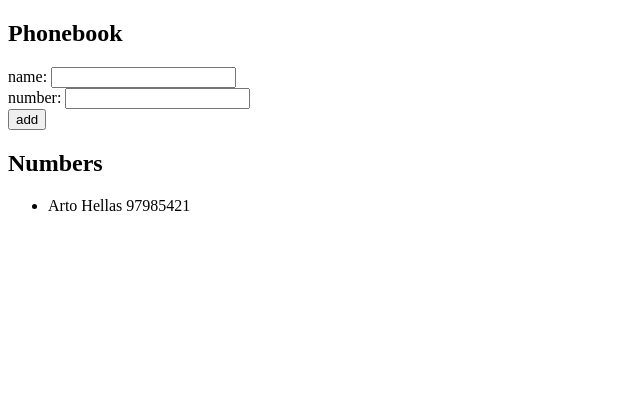
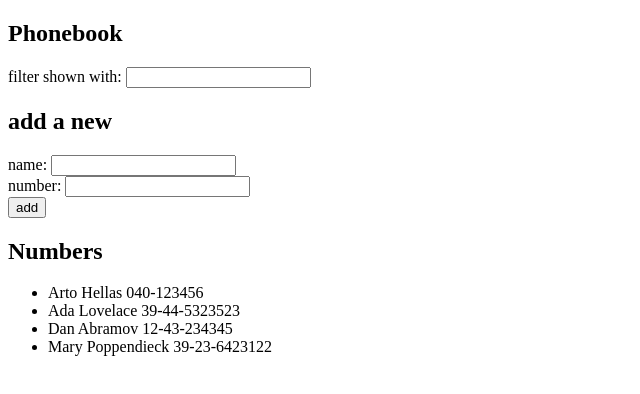
Before and after one commit to deodat04/fullstack_work_submission_Part2b, a React (Create React App) app: page / in a window 1280 px wide. Shown: the top 394 px of the page, without its empty margins (0-640 px from the left). Built offline with nearby package versions, Linux system fonts and the light colour scheme.

Commit message:
filter step

```diff
--- a/src/App.js
+++ b/src/App.js
@@ -1,55 +1,71 @@
-import { useState } from 'react'
-
+import { useState } from 'react';
 
 const Persons = ({ person }) => {
   return (
     <li>{person.name} {person.number}</li>
-  )
-}
+  );
+};
 
 const App = () => {
   const [persons, setPersons] = useState([
-    { name: 'Arto Hellas', number: '97985421' }
-  ])
-  const [newName, setNewName] = useState('')
-  const [newNumber, setNewNumber] = useState('')
+    { name: 'Arto Hellas', number: '040-123456', id: 1 },
+    { name: 'Ada Lovelace', number: '39-44-5323523', id: 2 },
+    { name: 'Dan Abramov', number: '12-43-234345', id: 3 },
+    { name: 'Mary Poppendieck', number: '39-23-6423122', id: 4 }
+  ]);
+
+  const [newName, setNewName] = useState('');
+  const [newNumber, setNewNumber] = useState('');
+  const [filter, setFilter] = useState('');
 
   const handleNameChange = (event) => {
-    console.log(event.target.value)
-    setNewName(event.target.value)
-  }
+    setNewName(event.target.value);
+  };
 
   const handleNumberChange = (event) => {
-    console.log(event.target.value)
-    setNewNumber(event.target.value)
-  }
+    setNewNumber(event.target.value);
+  };
+
+  const handleFilterChange = (event) => {
+    setFilter(event.target.value);
+  };
 
   const addPerson = (event) => {
-    if(persons.find(person => person.name === newName)) {
-      alert(`${newName} is already added to phonebook`)
-      return
+    if (persons.find(person => person.name === newName)) {
+      alert(`${newName} is already added to phonebook`);
+      return;
     }
-    event.preventDefault()
+    event.preventDefault();
     const personObject = {
       name: newName,
       number: newNumber,
       date: new Date().toISOString(),
-    }
+    };
 
-    setPersons(persons.concat(personObject))
-    setNewName('')
-    setNewNumber('')
-  }
+    setPersons(persons.concat(personObject));
+    setNewName('');
+    setNewNumber('');
+  };
+
+  const filteredPersons = persons.filter(person =>
+    person.name.toLowerCase().includes(filter.toLowerCase())
+  );
 
   return (
     <div>
       <h2>Phonebook</h2>
+      <form>
+        <div>
+          filter shown with: <input value={filter} onChange={handleFilterChange} />
+        </div>
+      </form>
+      <h2>add a new</h2>
       <form onSubmit={addPerson}>
         <div>
           name: <input value={newName} onChange={handleNameChange} />
         </div>
         <div>
-        number: <input value = {newNumber} onChange={handleNumberChange}/>
+          number: <input value={newNumber} onChange={handleNumberChange} />
         </div>
         <div>
           <button type="submit">add</button>
@@ -57,12 +73,12 @@
       </form>
       <h2>Numbers</h2>
       <ul>
-        {persons.map(person =>
+        {filteredPersons.map(person =>
           <Persons key={person.name} person={person} />
         )}
       </ul>
     </div>
-  )
-}
+  );
+};
 
-export default App
+export default App;
```
